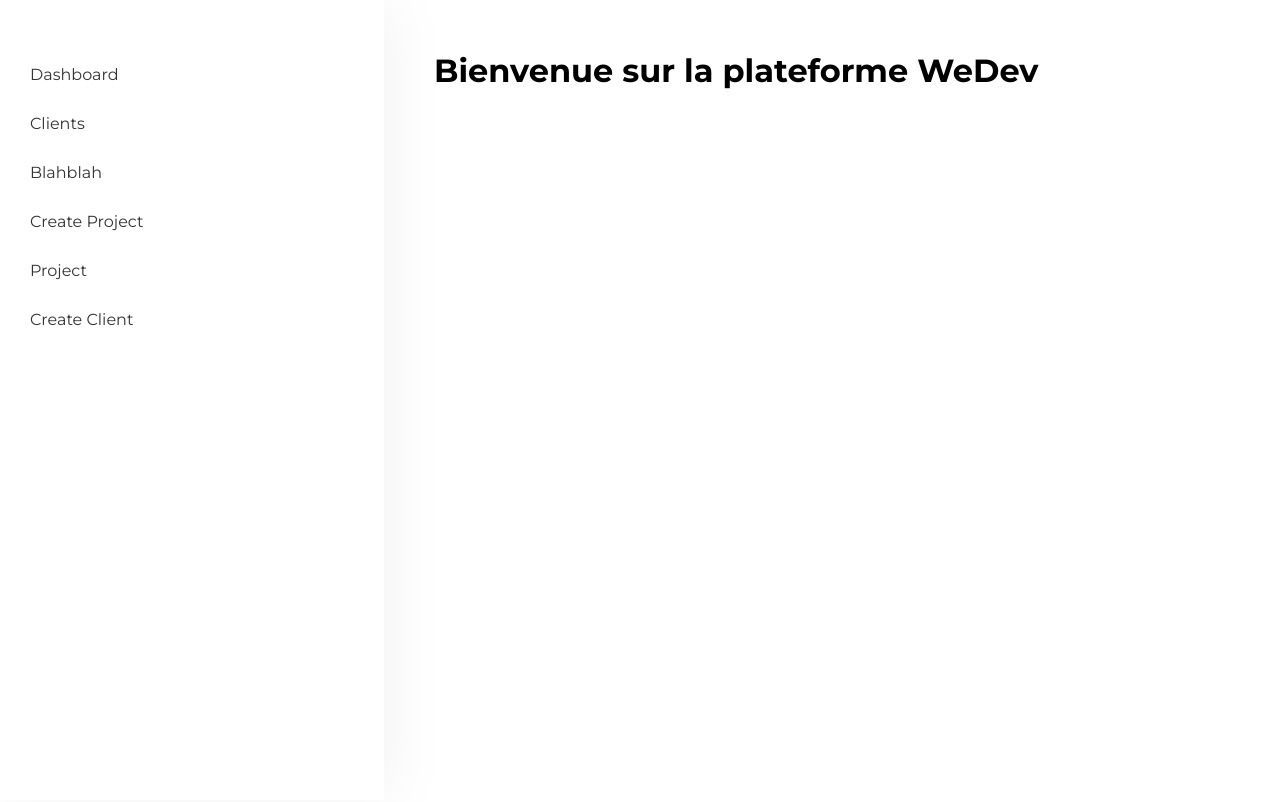
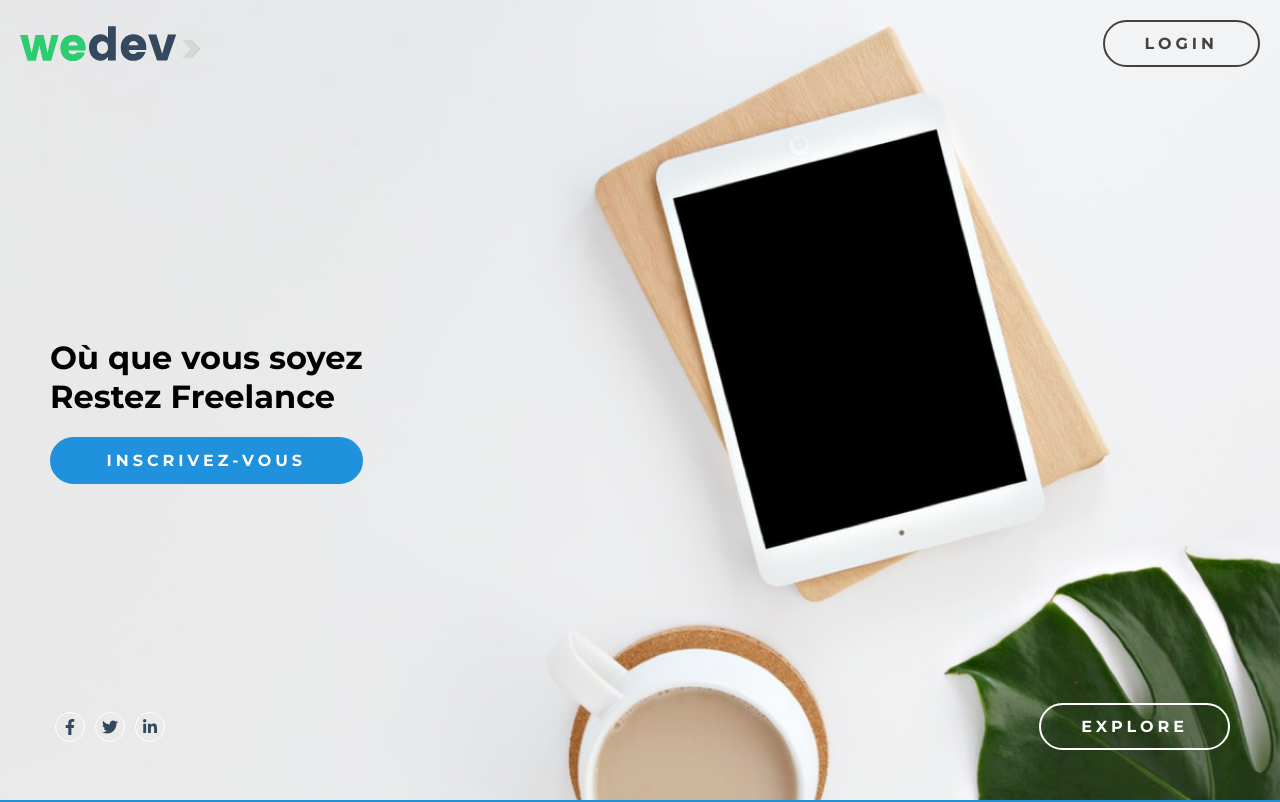
Before and after one commit to Ephalys/wedev-front, a React (Create React App) app: page / in a window 1280 px wide. Shown: the top 802 px of the page. Built offline with nearby package versions, Linux system fonts and the light colour scheme; what webfontloader would draw is missing.

Commit message:
add: link to id home

```diff
--- a/package.json
+++ b/package.json
@@ -16,6 +16,7 @@
     "react-dom": "^16.12.0",
     "react-router-dom": "^5.1.2",
     "react-scripts": "3.4.0",
+    "react-scroll": "^1.7.16",
     "react-select": "^3.0.8",
     "webfontloader": "^1.6.28"
   },
--- a/src/Routes.js
+++ b/src/Routes.js
@@ -10,7 +10,7 @@ import CreateClient from "./pages/Clients/CreateClient";
 
 export class Routes extends Component {
   render() {
-    const isLoggedIn = true;
+    const isLoggedIn = false;
     return (
       <div>
         {isLoggedIn ? (
--- a/src/assets/sass/global.scss
+++ b/src/assets/sass/global.scss
@@ -36,6 +36,10 @@ ul {
   font-weight: bold;
 }
 
-.upr {
+.text-uppercase {
   text-transform: uppercase;
 }
+
+a {
+  cursor: pointer;
+}
--- a/src/components/Hero/hero.scss
+++ b/src/components/Hero/hero.scss
@@ -3,7 +3,7 @@
 
 .hero {
     background-size: cover;
-    height: calc(100vh - 100px);
+    height: 100vh;
     display: flex;
     flex-direction: column;
     justify-content: center;
--- a/src/components/Hero/index.js
+++ b/src/components/Hero/index.js
@@ -3,6 +3,8 @@ import Socials from "../Socials";
 import Button from '../Button'
 import heroBg from "../../assets/images/hero-bg.png";
 import "./hero.scss";
+import { Link } from 'react-scroll'
+
 
 class Index extends Component {
     render() {
@@ -23,10 +25,15 @@ class Index extends Component {
                 </div>
                 <div className="hero__footer">
                     <Socials theme="dark" />
-                    <Button
-                        classes="btn btn__white btn__large btn__rounded btn__letter-spacing fwb"
-                        text="Explore"
-                    />
+                    <Link
+                        activeClass="active"
+                        className="btn btn__white btn__large btn__rounded btn__letter-spacing fwb"
+                        to="presentation"
+                        spy={true}
+                        smooth={true}
+                        duration={500} >
+                        Explore
+                    </Link>
                 </div>
             </div>
         );
--- a/src/components/Presentation/index.js
+++ b/src/components/Presentation/index.js
@@ -5,11 +5,13 @@ import icon2 from "../../assets/images/icon2.svg";
 import icon3 from "../../assets/images/icon3.svg";
 import icon4 from "../../assets/images/icon4.svg";
 import "../../assets/sass/global.scss";
+import { Element } from 'react-scroll'
+
 
 class Presentation extends Component {
   render() {
     return (
-      <div className="presentation">
+      <Element className="presentation" name="presentation">
         <p className="presentation__label fwb">Voici WeDev</p>
         <h2>Application de gestion de projet pour les dev</h2>
         <p className="presentation__text">
@@ -39,7 +41,7 @@ class Presentation extends Component {
             <h4>Des utilitaires pour votre dev</h4>
           </li>
         </ul>
-      </div>
+      </Element>
     );
   }
 }
--- a/src/components/Register/Register.scss
+++ b/src/components/Register/Register.scss
@@ -1,7 +1,7 @@
 @import '../../assets/sass/colors';
 @import '../../assets/sass/breakpoints';
 
-.Register {
+.register {
     background-size: cover;
     width: 100%;
     padding: 18% 0;
@@ -17,11 +17,16 @@
         margin: 5vh 0;
     }
 
-    .Container {
+    .container {
         margin: auto;
         width: 70%;
         background-color: $white;
         box-shadow: 5px 10px 20px 5px grey;
-        padding: 6% 20%;
+        padding: 50px 100px;
+
+        @media (max-width: $screen-max-sm) {
+            width: 90%;
+            padding: 30px 15px;
+        }
     }
 }
--- a/src/components/Register/index.js
+++ b/src/components/Register/index.js
@@ -7,11 +7,11 @@ class Register extends Component {
   render() {
     return (
       <div
-        className="Register"
+        className="register"
         style={{ backgroundImage: `url(${background})` }}
       >
-        <div className="Container">
-          <h3 className="upr btn__letter-spacing">Offre de lancement</h3>
+        <div className="container">
+          <h3 className="text-uppercase btn__letter-spacing">Offre de lancement</h3>
           <p className="fwb">
             inscrivez-vous et recevez prochainement un accès premium à
             l'application WeAreData
@@ -20,7 +20,7 @@ class Register extends Component {
             classes="btn btn__green btn__bwr btn__large upr fwb btn__std-width"
             text="Je m'inscris"
             href="/register"
-          ></Button>
+          />
         </div>
       </div>
     );
```
Also changed, not shown: 1 other file (tests, documents, lock files or other folders).
